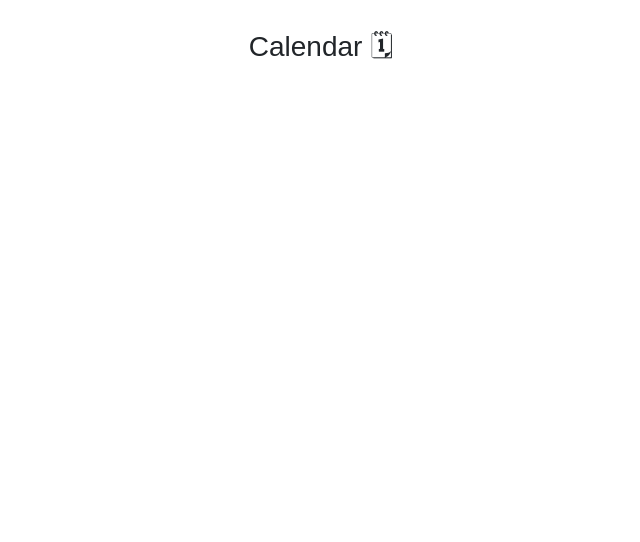
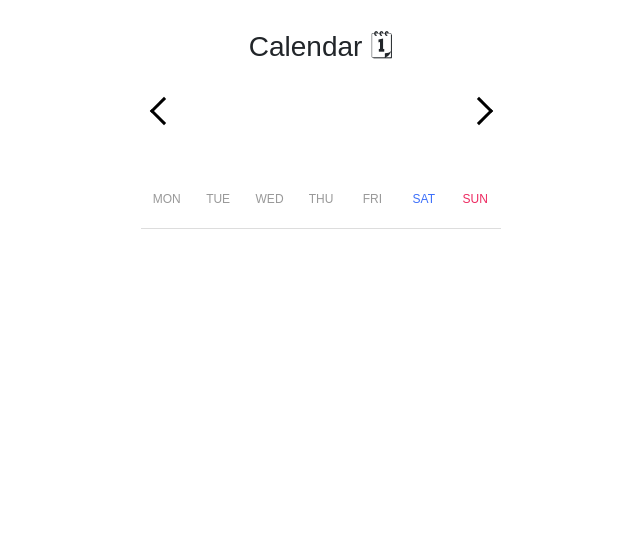
Before and after one commit to haazzero/RESAT_FE, a plain HTML site: page day4/calendar.html in a window 1280 px wide. Shown: the whole page, without its empty margins (319-959 px from the left). Drawn offline with nearby package versions, Linux system fonts and the light colour scheme; a web font is replaced by a local one.

Commit message:
feat :  html, css 추가

```diff
--- a/day4/calendar.html
+++ b/day4/calendar.html
@@ -14,16 +14,133 @@
     font-style: normal;
 }
 body{ font-family: 'Cafe24Ssurround', sans-serif; }
-#calendarBox{
+.calendar{
 	text-align: center;
-	margin-top: 30px;
+	margin: 30px auto;
+    width: 360px;
 }
+.calendar .cal_nav {
+    display: flex;
+    justify-content: center;
+    align-items: center;
+    font-weight: 700;
+    font-size: 48px;
+    line-height: 78px;
+}
+
+.calendar .cal_nav .year-month {
+    width: 300px;
+    text-align: center;
+    line-height: 1;
+}
+
+.calendar .cal_nav .nav {
+    display: flex;
+    border: 1px solid #333333;
+    border-radius: 5px;
+}
+
+.calendar .cal_nav .go-prev,
+.calendar .cal_nav .go-next {
+    display: block;
+    width: 50px;
+    height: 78px;
+    font-size: 0;
+    display: flex;
+    justify-content: center;
+    align-items: center;
+}
+
+.calendar .cal_nav .go-prev::before,
+.calendar .cal_nav .go-next::before {
+    content: "";
+    display: block;
+    width: 20px;
+    height: 20px;
+    border: 3px solid #000;
+    border-width: 3px 3px 0 0;
+    transition: border 0.1s;
+}
+
+/* < > 버튼 호버 시  */
+.calendar .cal_nav .go-prev:hover::before,
+.calendar .cal_nav .go-next:hover::before {
+    border-color: #ed2a61;
+}
+
+.calendar .cal_nav .go-prev::before {
+    transform: rotate(-135deg);
+}
+
+.calendar .cal_nav .go-next::before {
+    transform: rotate(45deg);
+}
+
+.calendar .cal_wrap {
+    padding-top: 40px;
+    position: relative;
+    margin: 0 auto;
+}
+
+.calendar .cal_wrap .days {
+    display: flex;
+    margin-bottom: 20px;
+    padding-bottom: 20px;
+    border-bottom: 1px solid #ddd;
+}
+
+.calendar .cal_wrap::after {
+    top: 368px;
+}
+
+.calendar .cal_wrap .day {
+    display:flex;
+    align-items: center;
+    justify-content: center;
+    width: calc(100% / 7);
+    text-align: left;
+    color: #999;
+    font-size: 12px;
+    text-align: center;
+    border-radius:5px
+}
+
+.current.today {background: rgb(242 242 242);}
+
+.calendar .cal_wrap .dates {
+    display: flex;
+    flex-flow: wrap;
+    height: 290px;
+}
+/* 토요일 */
+.calendar .cal_wrap .day:nth-child(7n -1) { color: #3c6ffa; }
+/* 일요일 */
+.calendar .cal_wrap .day:nth-child(7n) { color: #ed2a61; }
+
+.calendar .cal_wrap .day.disable {color: #ddd;}
 </style>
 
 </head>
 <body>
-	<div id="calendarBox">
+	<div class="calendar">
 		<h3>Calendar 🗓</h3>
+        <div class="cal_nav">
+            <a href="javascript:;" class="nav-btn go-prev">prev</a>
+            <div class="year-month"></div>
+            <a href="javascript:;" class="nav-btn go-next">next</a>
+        </div>
+        <div class="cal_wrap">
+            <div class="days">
+              <div class="day">MON</div>
+              <div class="day">TUE</div>
+              <div class="day">WED</div>
+              <div class="day">THU</div>
+              <div class="day">FRI</div>
+              <div class="day">SAT</div>
+              <div class="day">SUN</div>
+            </div>
+            <div class="dates"></div>
+        </div>
 	</div>
 
 <!-- 부트스트랩 -->
```
Also changed, not shown: 1 other file.
